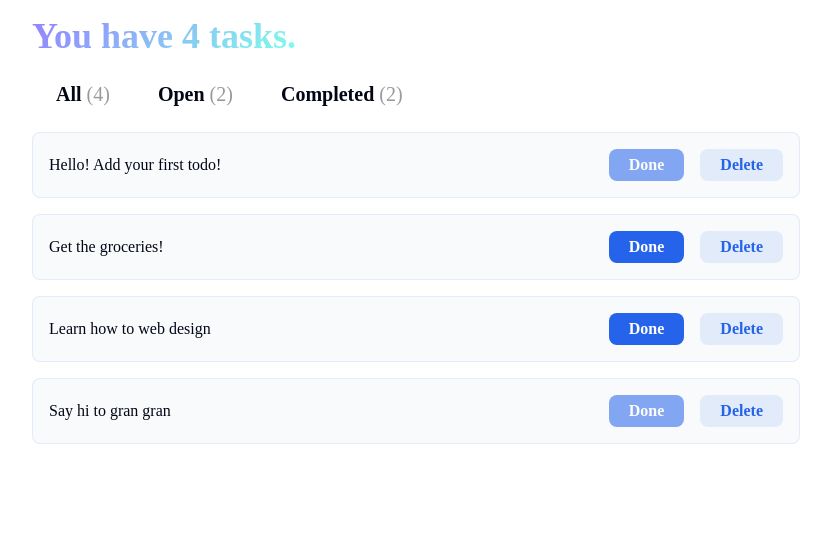
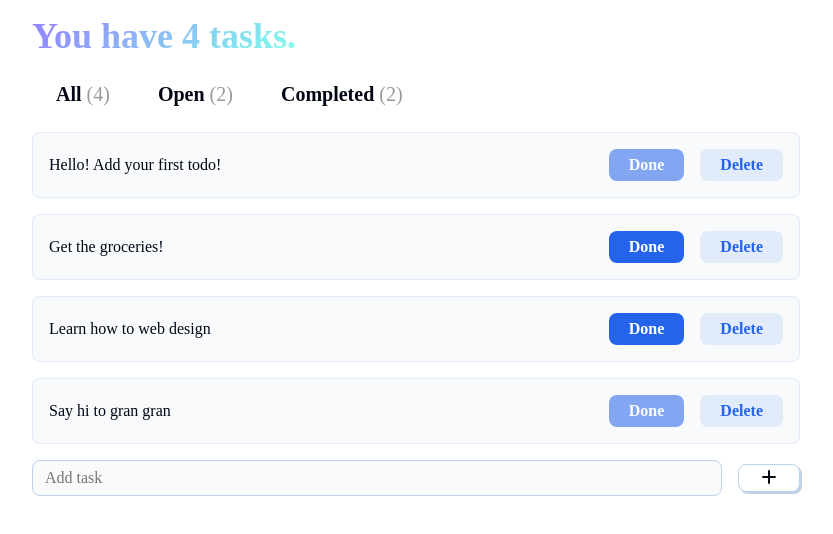
Before and after one commit to martinflischman/todo-app, a React (Vite) app: page / in a window 1280 px wide. Shown: the top 534 px of the page, without its empty margins (224-1057 px from the left). Built offline with nearby package versions, Linux system fonts and the light colour scheme; a web font is replaced by a local one.

Commit message:
feat: add todo input form
- implement TodoInput component with task input and add button
- add Font Awesome support for the input action icon

```diff
--- a/index.html
+++ b/index.html
@@ -5,6 +5,9 @@
   <meta charset="UTF-8" />
   <meta name="viewport" content="width=device-width, initial-scale=1.0" />
   <title>Todo App</title>
+  <link rel="stylesheet" href="https://cdnjs.cloudflare.com/ajax/libs/font-awesome/7.3.0/css/all.min.css"
+    integrity="sha512-ApSLB1Pd3/bZN8fWB/RG9YhN/7bd9Hkf3AGaE2mPfebjrxagjuBtx2GcgdqIlJkUzwylBo61r9Xa9NmgBI0swA=="
+    crossorigin="anonymous" referrerpolicy="no-referrer" />
 </head>
 
 <body>
--- a/src/components/TodoInput.jsx
+++ b/src/components/TodoInput.jsx
@@ -1,3 +1,10 @@
 export function TodoInput() {
-  return <div></div>;
+  return (
+    <div className="input-container">
+      <input placeholder="Add task" />
+      <button>
+        <i className="fa-solid fa-plus"></i>
+      </button>
+    </div>
+  );
 }
```
